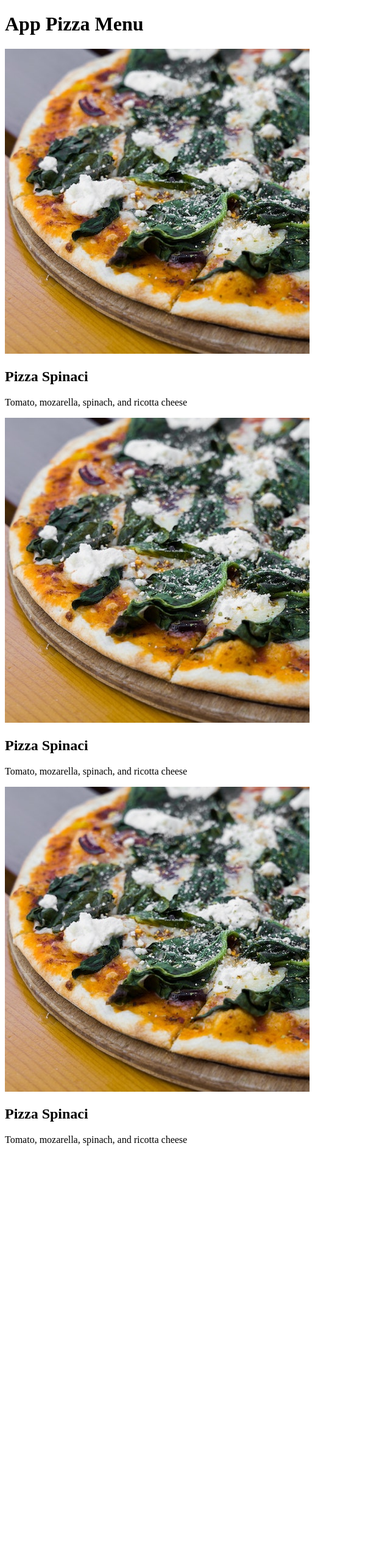
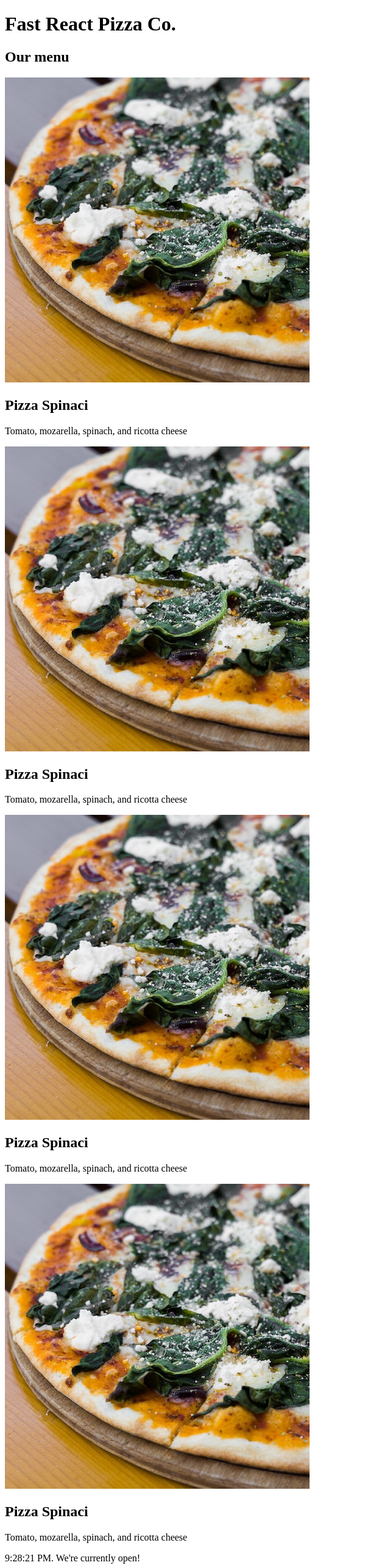
Before and after one commit to ceddevstudent89/Pizza-menu, a React (Vite) app in the folder pizza-menu/: page / in a window 1280 px wide. Shown: the top 2566 px of the page at 61% size, without its empty margins (0-640 px from the left). Before the commit the page ends 1894 px from the top, so only its background shows below. Built offline with nearby package versions, Linux system fonts and the light colour scheme.

Commit message:
creation des composant header footer menu

```diff
--- a/pizza-menu/src/App.jsx
+++ b/pizza-menu/src/App.jsx
@@ -1,3 +1,5 @@
+import { createElement } from "react";
+
 const pizzaData = [
   {
     name: "Focaccia",
@@ -46,11 +48,40 @@ const pizzaData = [
 export default function App() {
   return (
     <div>
-      <h1>App Pizza Menu</h1>
+      <Header />
+      <Menu />
+      <Footer />
+    </div>
+  );
+}
+
+function Header() {
+  return <h1>Fast React Pizza Co.</h1>;
+}
+
+function Menu() {
+  return (
+    <div>
+      <h2>Our menu</h2>
+      <Pizza />
       <Pizza />
       <Pizza />
       <Pizza />
     </div>
+  );
+}
+
+function Footer() {
+  const hour = new Date().getHours();
+  const openHour = 12;
+  const closeHour = 22;
+  const isOpen = hour >= openHour && hour <= closeHour;
+
+  if (isOpen) alert("We're currently open !");
+  else alert("Sorry we're closed");
+
+  return (
+    <footer>{new Date().toLocaleTimeString()}. We're currently open!</footer>
   );
 }
 
```
